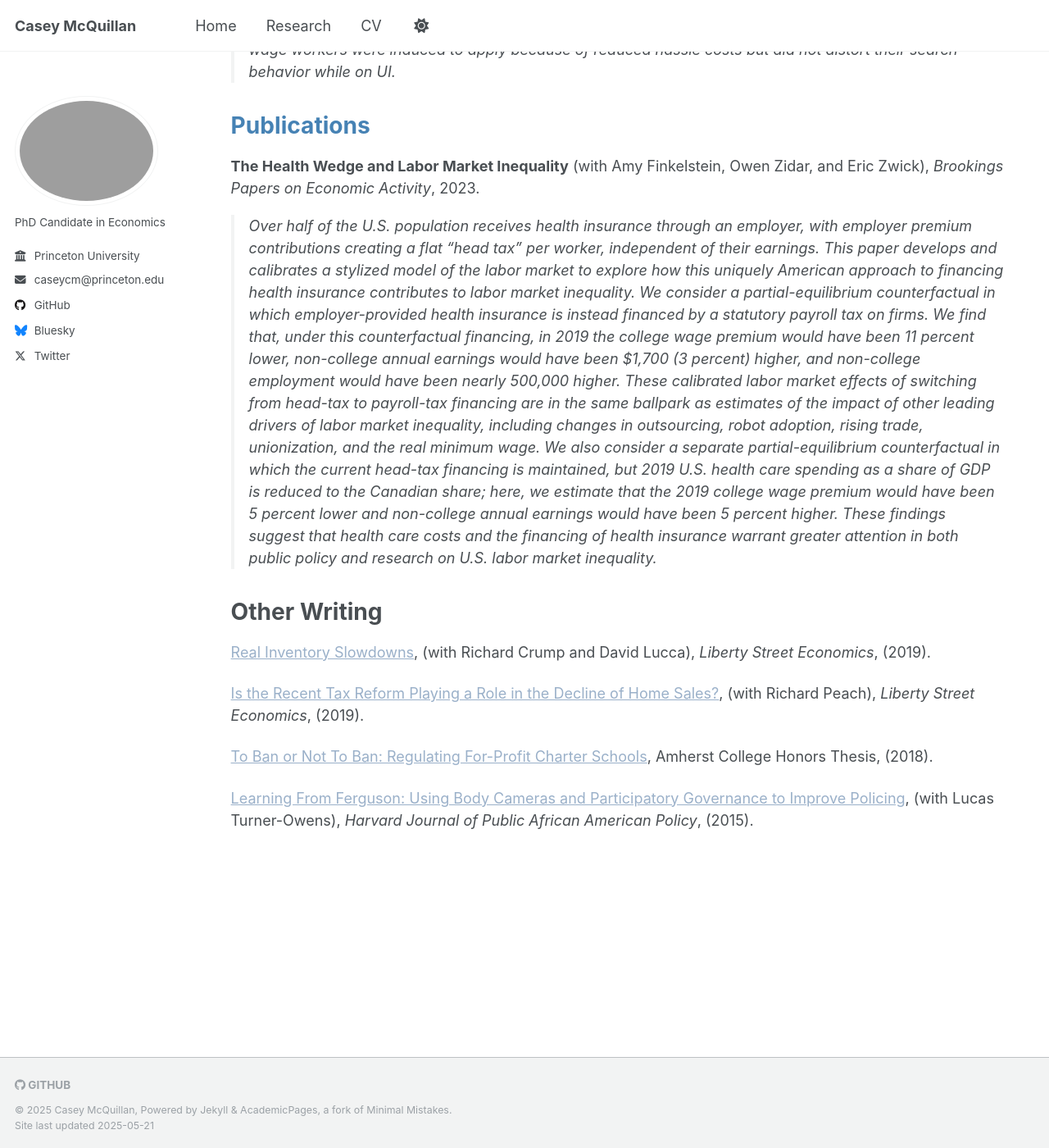
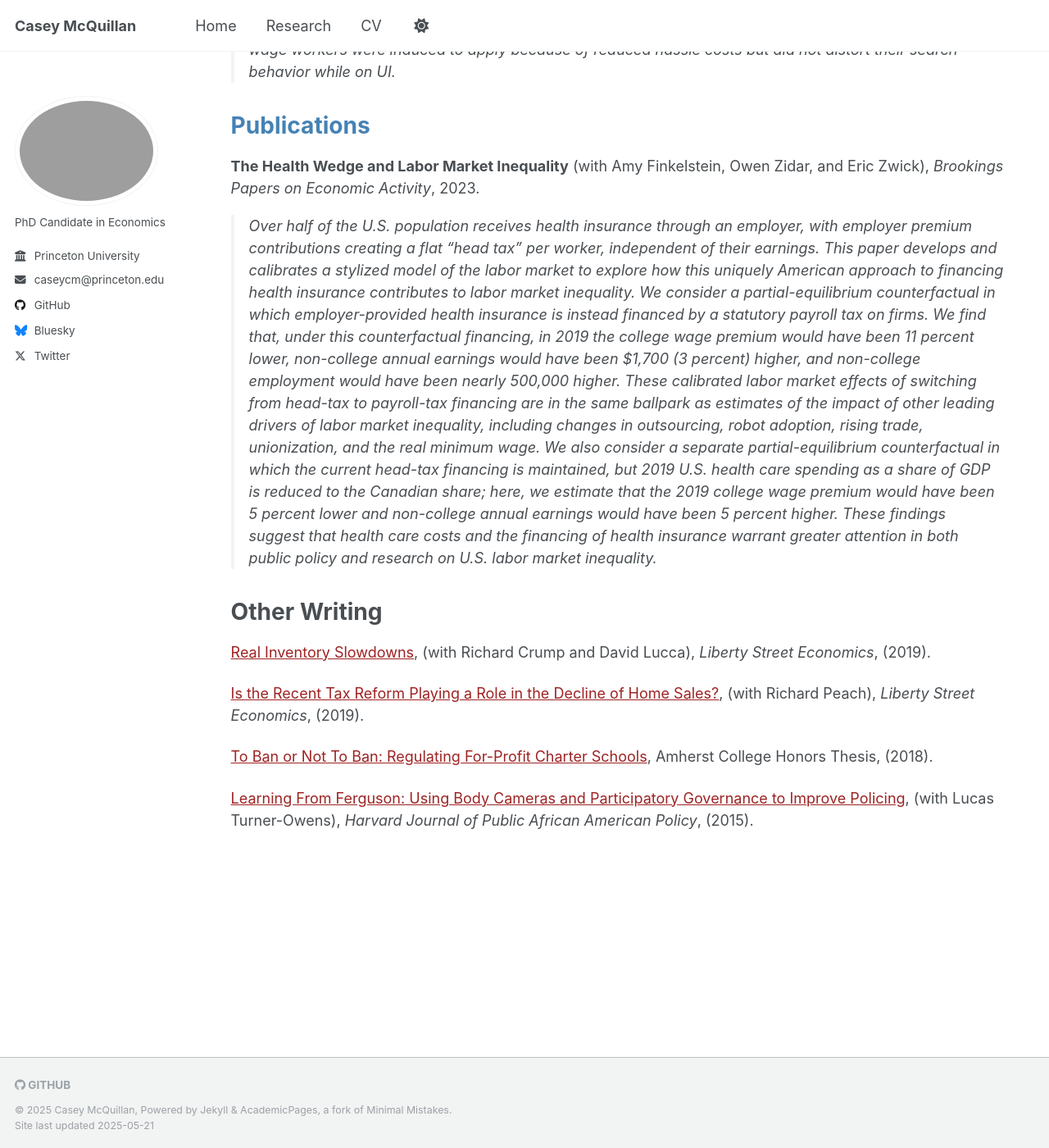
Before and after one commit to casey-mcquillan/casey-mcquillan.github.io, a Jekyll site: the page built from _pages/research.md, in a window 1280 px wide and 1400 px high, scrolled down 1310 px. Shown: the whole window at 82% size. Built offline with Jekyll 4.4.1, drawn with Linux system fonts in a browser that asks for light colours.

Commit message:
Update _default.scss

```diff
--- a/_sass/theme/_default.scss
+++ b/_sass/theme/_default.scss
@@ -36,7 +36,7 @@ $sidebar-screen-min-width   : 1024px;
     --global-code-background-color      : #fafafa;
     --global-code-text-color            : #{$darker-gray};
     --global-fig-caption-color          : mix(#fff,  #{$dark-gray}, 25%);
-    --global-link-color                 : #9ab0c9;
+    --global-link-color                 : #9e2323;
     --global-link-color-hover           : mix(#000, #2f7f93, 25%);
     --global-link-color-visited         : mix(#fff, #2f7f93, 25%);
     --global-masthead-link-color        : #{$dark-gray};
```
